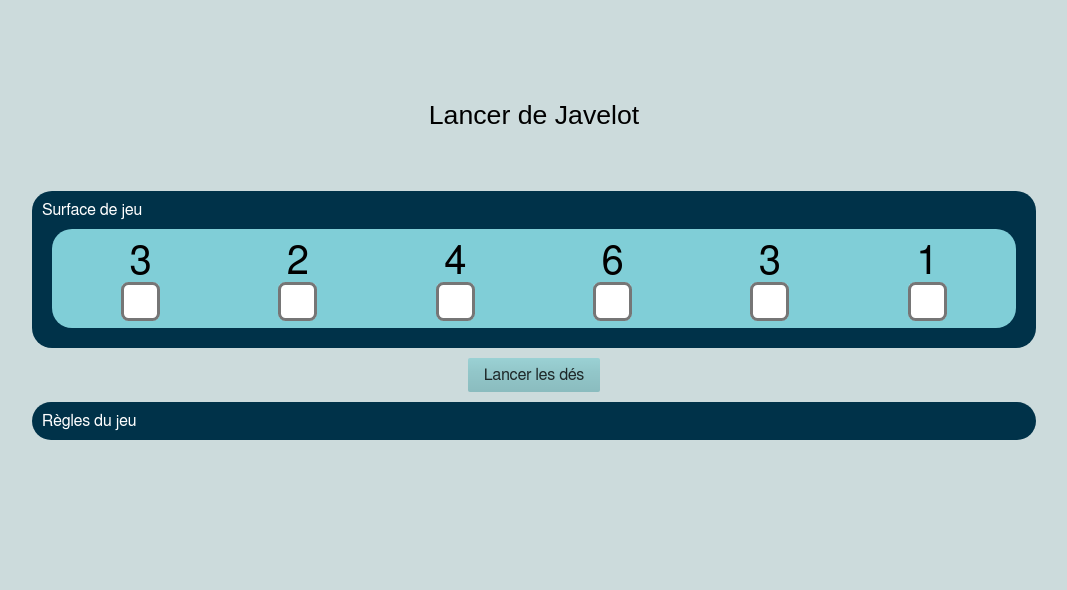
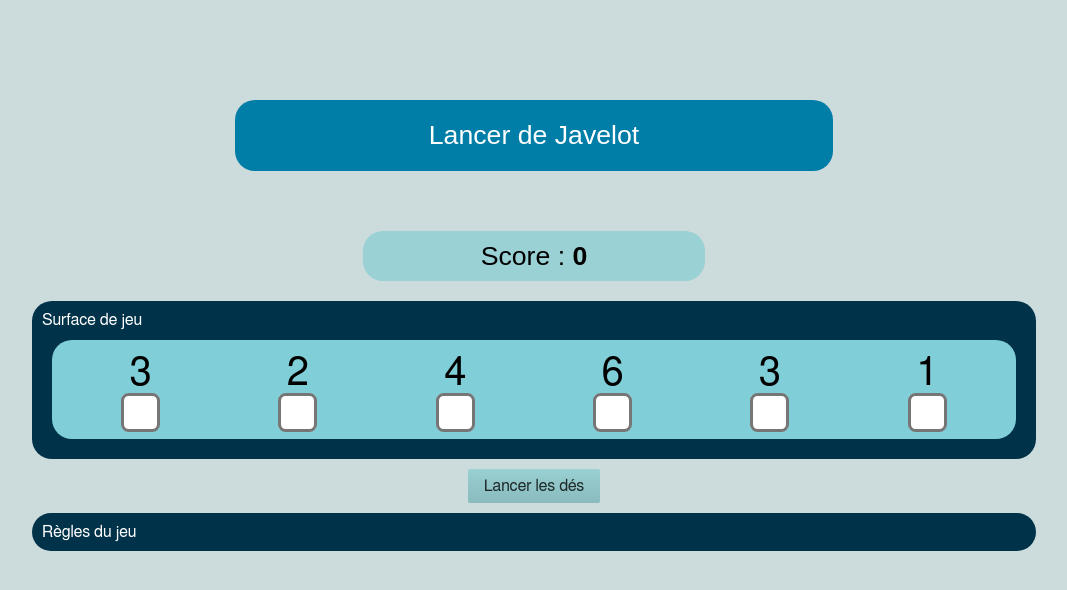
Before and after one commit to nbert71/decathlon-javelot, a website: page index.html in a window 1280 px wide. Both pictures are taken after a click on the link "Lancer les dés". Shown: the whole page, without its empty margins (106-1173 px from the left). Drawn offline with nearby package versions, Linux system fonts and the light colour scheme.

Commit message:
front score

```diff
--- a/index.html
+++ b/index.html
@@ -15,7 +15,14 @@
 <body>
     <div class="main">
         <div class="pure-g">
-            <div class="pure-u-1-1 title">Lancer de Javelot</div>
+            <div class="pure-u-5-24"></div>
+            <div class="pure-u-14-24 title">Lancer de Javelot</div>
+            <div class="pure-u-5-24"></div>
+
+            <div class="pure-u-1-3"></div>
+            <div class="pure-u-1-3 score-box">Score : <span id="score">?</span></div>
+            <div class="pure-u-1-3"></div>
+
 
             <div class="box">
                 <div class="box-title">Surface de jeu</div>
--- a/javelot.js
+++ b/javelot.js
@@ -1,4 +1,4 @@
-var noombreDes = 6;
+var nombreDes = 6;
 var score = 0;
 
 function lancerDe() {
@@ -7,16 +7,13 @@ function lancerDe() {
 }
 
 function lancerDes() {
-  for (let i = 0; i < noombreDes; i++) {
+  for (let i = 0; i < nombreDes; i++) {
     if (isTicked(i)) {
       disableCheckbox(i);
     } else document.querySelector("#dice" + (i + 1)).textContent = lancerDe()
   }
-  score += getSumTickedNumber()
-}
-
-function estPair(de) {
-  return de % 2 == 0;
+  score += getSumTickedNumber();
+  majScore()
 }
 
 function calculScore() {
@@ -42,7 +39,7 @@ function getDice(i) {
 
 function getDices() {
   liste_des = [];
-  for (let i = 0; i < noombreDes; i++) {
+  for (let i = 0; i < nombreDes; i++) {
     liste_des[i] = document.querySelector("#dice" + (i + 1)).textContent;
   }
   return liste_des
@@ -50,7 +47,7 @@ function getDices() {
 
 function getCheckboxValue() {
   Ticked = []
-  for (let i = 0; i < noombreDes; i++) {
+  for (let i = 0; i < nombreDes; i++) {
     if (isTicked(i)) {
       Ticked[i] = true;
     } else Ticked[i] = false;
@@ -70,7 +67,7 @@ function disableCheckbox(i) {
 
 function getSumTickedNumber() {
   let somme = 0
-  for (let i = 0; i < noombreDes; i++) {
+  for (let i = 0; i < nombreDes; i++) {
     if (isTicked(i) && parseInt(getDice(i)) % 2 != 0) {
       value = parseInt(getDice(i));
       somme += value;
@@ -78,3 +75,7 @@ function getSumTickedNumber() {
   }
   return somme
 }
+
+function majScore () {
+  document.querySelector("#score").textContent = score
+}
--- a/main.css
+++ b/main.css
@@ -1,12 +1,14 @@
-/* #CCDBDC
-#9AD1D4
-#80CED7
-#007EA7
-#003249
- */
+:root {
+    --blue1: #CCDBDC;
+    --blue2: #9AD1D4;
+    --blue3: #80CED7;
+    --blue4: #007EA7;
+    --blue5: #003249;
+}
+
 html, body {
     margin: 0;
-    background-color: #CCDBDC;
+    background-color: var(--blue1);
 }
 
 .pure-g {
@@ -28,12 +30,17 @@ p {
     font-size: 20pt;
     margin-top: 50px;
     margin-bottom: 50px;
+    padding-top: 20px;
+    padding-bottom: 20px;
+    background-color: var(--blue4)    ;
+    border-radius: 20px;
+    color: #FFFFFF;
 }
 
 .box, .rules {
     width: 100vw;
     /* height: 30vh; */
-    background-color: #003249;
+    background-color: var(--blue5);
     border-radius: 20px;
     text-align: left;
     margin: 10px;
@@ -45,7 +52,7 @@ p {
 }
 
 .dices {
-    background-color: #80CED7;
+    background-color: var(--blue3);
     border-radius: 20px;
     text-align: left;
     margin: 0 20px 20px 20px;
@@ -78,5 +85,19 @@ p {
 }
 
 .pure-button {
-    background-color: #9AD1D4;
+    background-color: var(--blue2);
 }
+
+.score-box {
+    font-size: 20pt;
+    margin-top: 10px;
+    margin-bottom: 10px;
+    padding-top: 10px;
+    padding-bottom: 10px;
+    background-color: var(--blue2);
+    border-radius: 20px;
+}
+
+#score {
+    font-weight: bold;
+}
```
